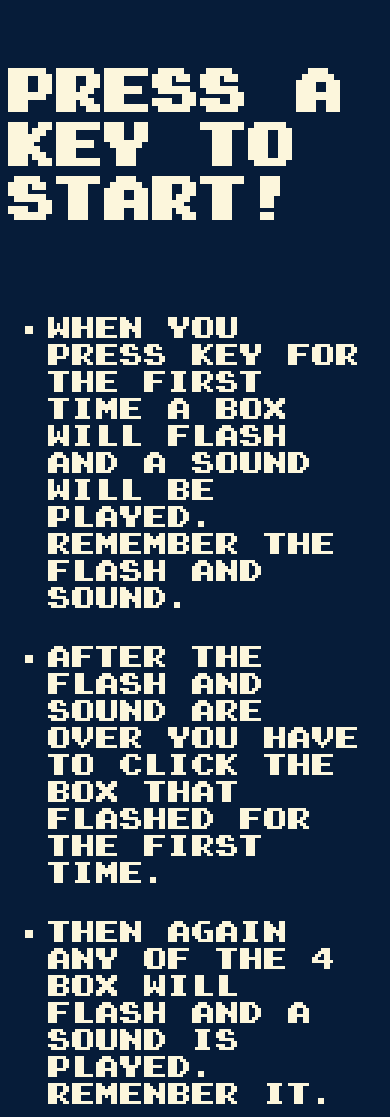
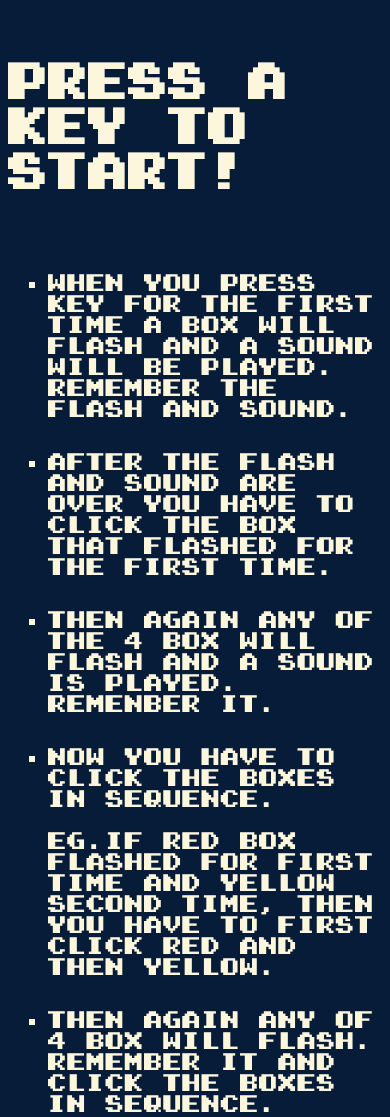
Before and after one commit to Vihananand/Simon-Game, a plain HTML site: page ruleBook/ruleBook.html in a window 390 px wide. Shown: the top 1117 px of the page. Drawn offline with nearby package versions, Linux system fonts and the light colour scheme; files whose address does not match are found by name.

Commit message:
Update ruleBook.css

```diff
--- a/ruleBook/ruleBook.css
+++ b/ruleBook/ruleBook.css
@@ -30,3 +30,12 @@ ol{
     font-family: 'MyFontFamily', Arial, sans-serif;
     list-style-type: square;
 }
+
+@media screen and (max-width: 1000px) {
+    h1{
+        font-size: 2.5rem;
+    }
+    ol{
+        font-size: 1.2rem;
+    }
+}
```
